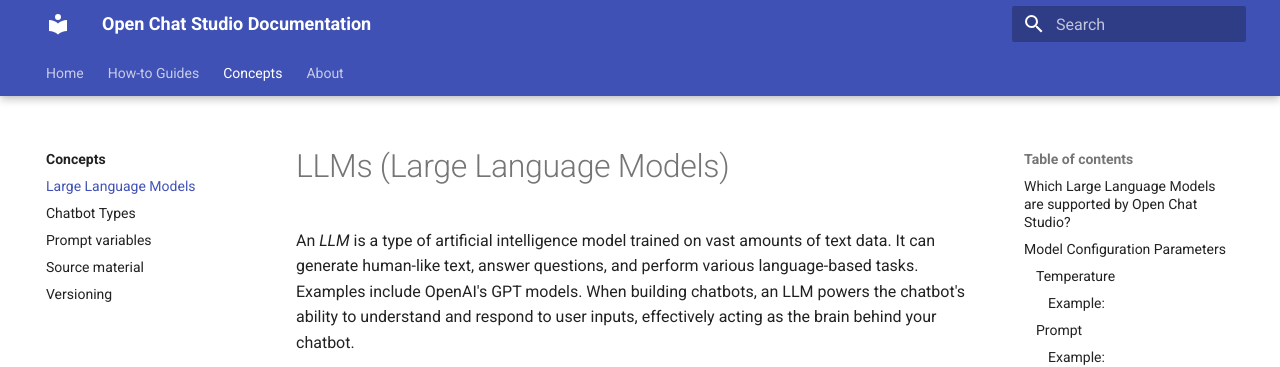
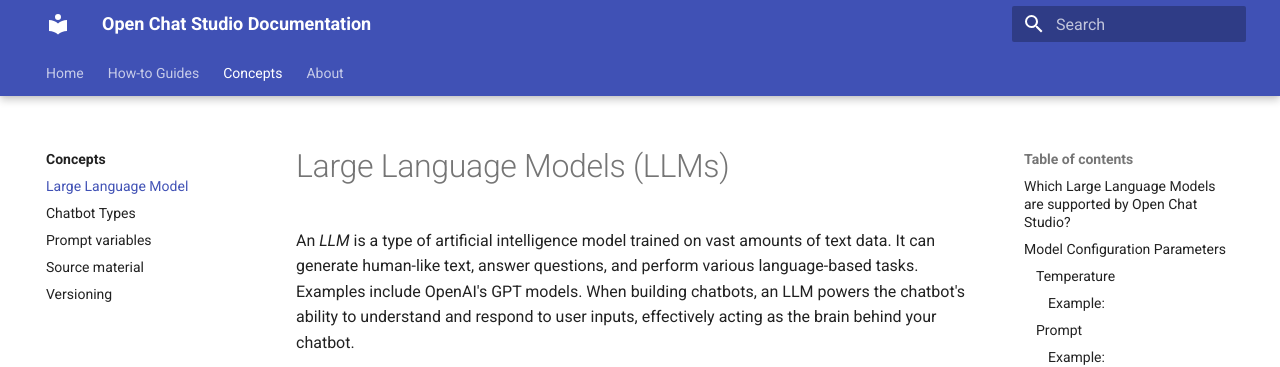
Before and after one commit to dimagi/open-chat-studio-docs, an MkDocs documentation site: the page built from docs/concepts/llm.md, in a window 1280 px wide and 900 px high. Shown: the top 367 px of the window. Built offline with MkDocs 1.6.1 and Material for MkDocs 9.7.7, drawn with Linux system fonts in a browser that asks for light colours.

Commit message:
better title

```diff
--- a/docs/concepts/llm.md
+++ b/docs/concepts/llm.md
@@ -1,8 +1,8 @@
 ---
-title: Large Language Models
+title: Large Language Model
 ---
 
-# LLMs (Large Language Models)
+# Large Language Models (LLMs)
 An *LLM* is a type of artificial intelligence model trained on vast amounts of text data. It can generate human-like text, answer questions, and perform various language-based tasks. Examples include OpenAI's GPT models.
 When building chatbots, an LLM powers the chatbot's ability to understand and respond to user inputs, effectively acting as the brain behind your chatbot.
 
```
